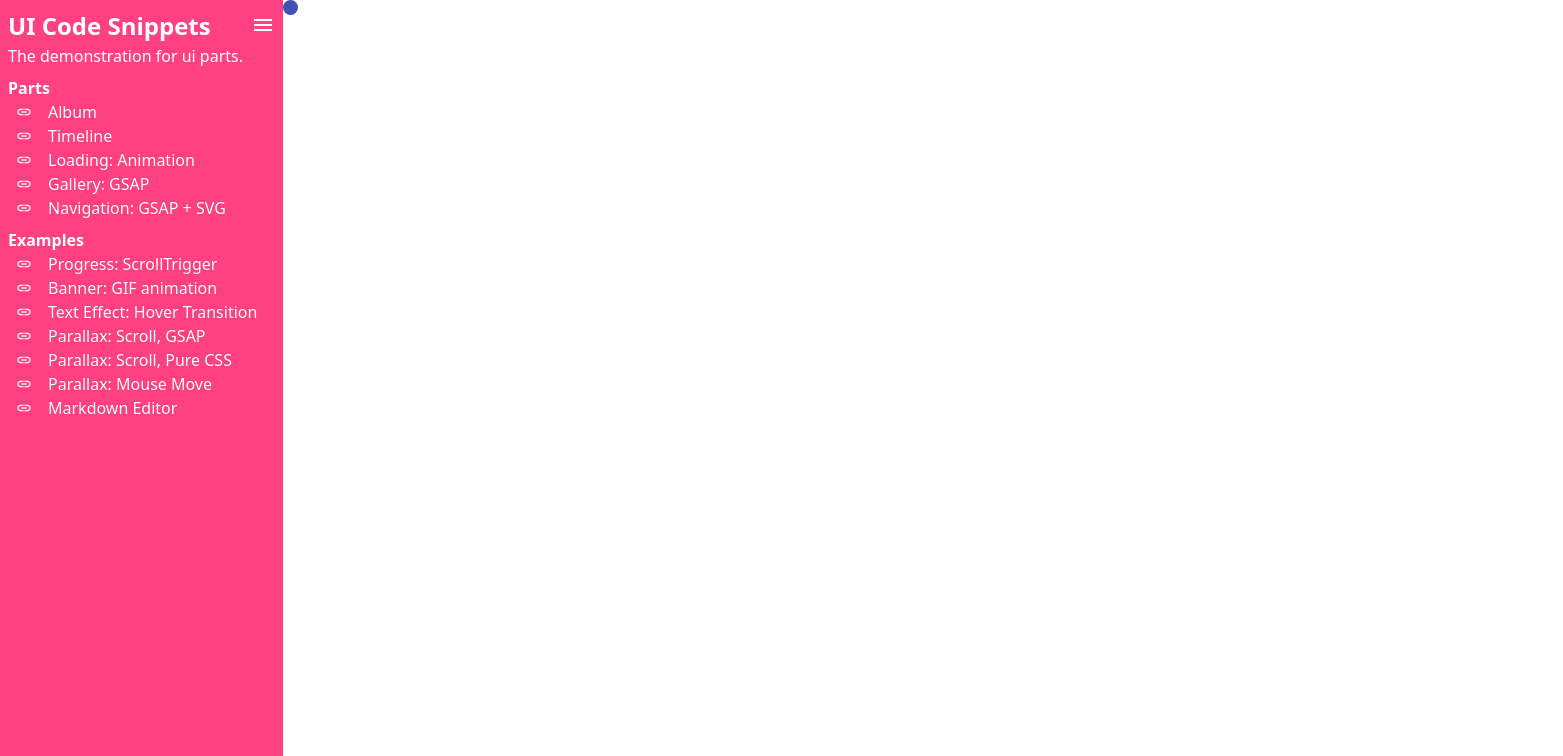
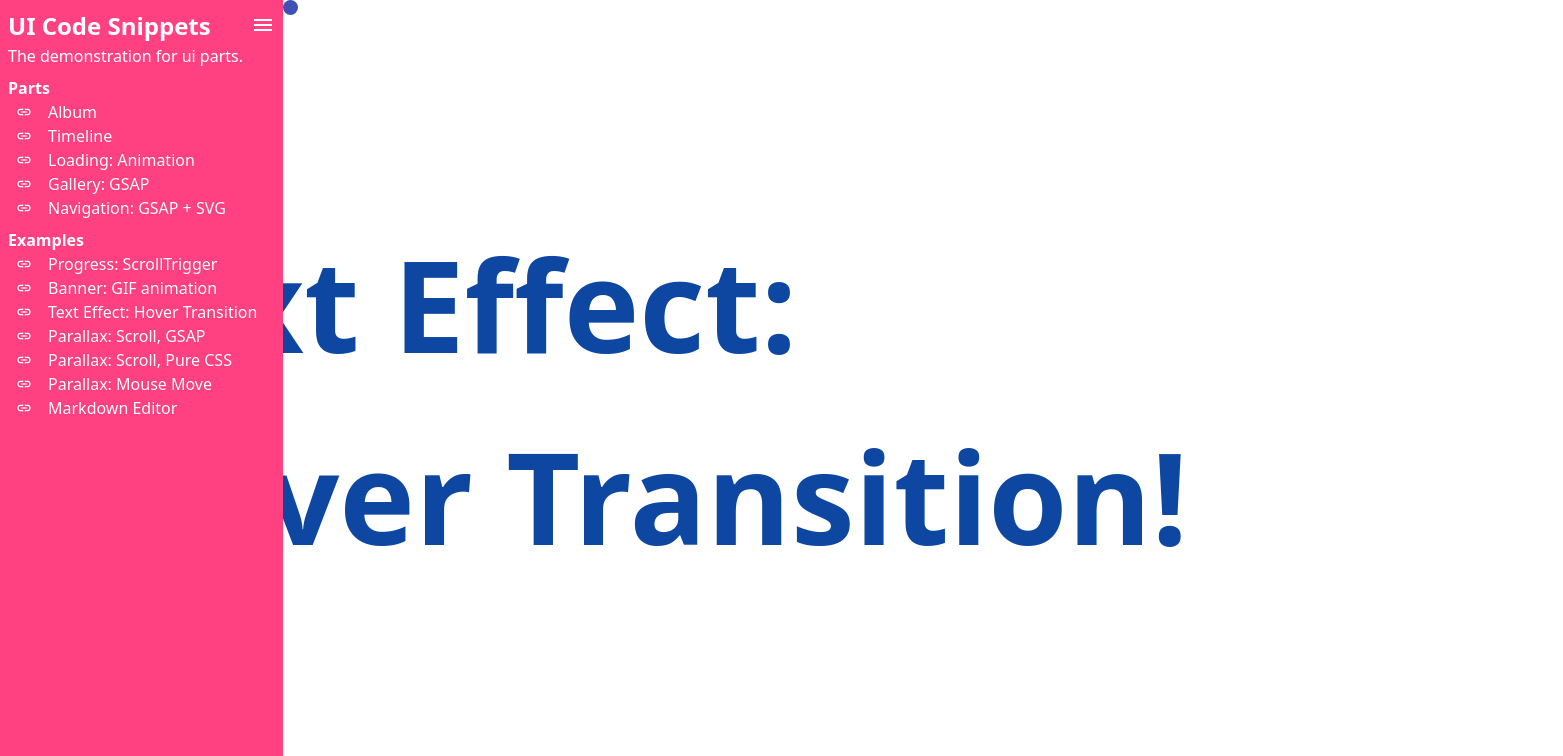
Before and after one commit to zfanli/ui, a Vue app: page /#/text-effect-hover-transition in a window 1280 px wide. Shown: the top 756 px of the page, 1563 px wide, since content can reach past the window. Built offline with nearby package versions, Linux system fonts and the light colour scheme.

Commit message:
Fix styling issues

```diff
--- a/src/App.vue
+++ b/src/App.vue
@@ -22,7 +22,7 @@
       </section>
     </nav>
 
-    <router-view class="content" />
+    <router-view class="app-content" />
   </div>
 </template>
 
@@ -107,7 +107,7 @@ export default {
   }),
   watch: {
     showNav() {
-      window.dispatchEvent(new Event("resize"));
+      setTimeout(() => window.dispatchEvent(new Event("resize")), 300);
     },
   },
   methods: {
@@ -218,7 +218,7 @@ html {
     }
   }
 
-  .content {
+  .app-content {
     flex-shrink: 0;
     flex-grow: 1;
     min-height: 100vh;
--- a/src/views/MarkdownEditor.vue
+++ b/src/views/MarkdownEditor.vue
@@ -57,10 +57,11 @@ This is a simple **markdown editor**.
   height: 100%;
 
   .editor {
-    padding: 3rem 2rem;
+    padding: 1.5rem;
     resize: none;
     outline: none;
     flex-basis: 45%;
+    font-size: 0.8rem;
   }
 
   .previewer {
--- a/src/views/TextEffectHoverTransition.vue
+++ b/src/views/TextEffectHoverTransition.vue
@@ -49,9 +49,6 @@ export default {
 
 <style lang="scss" scoped>
 .body {
-  width: 100%;
-  height: 100%;
-
   &,
   * {
     cursor: none;
```
